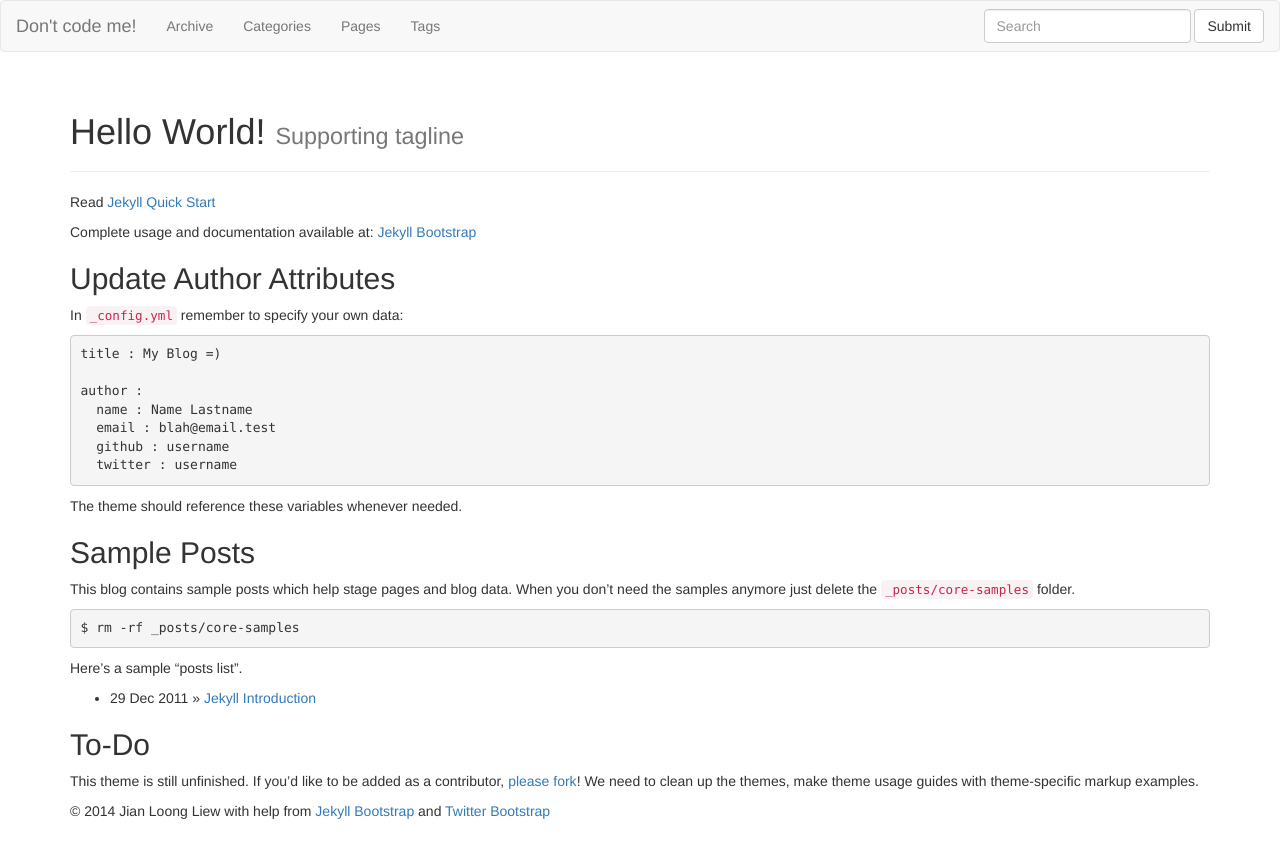
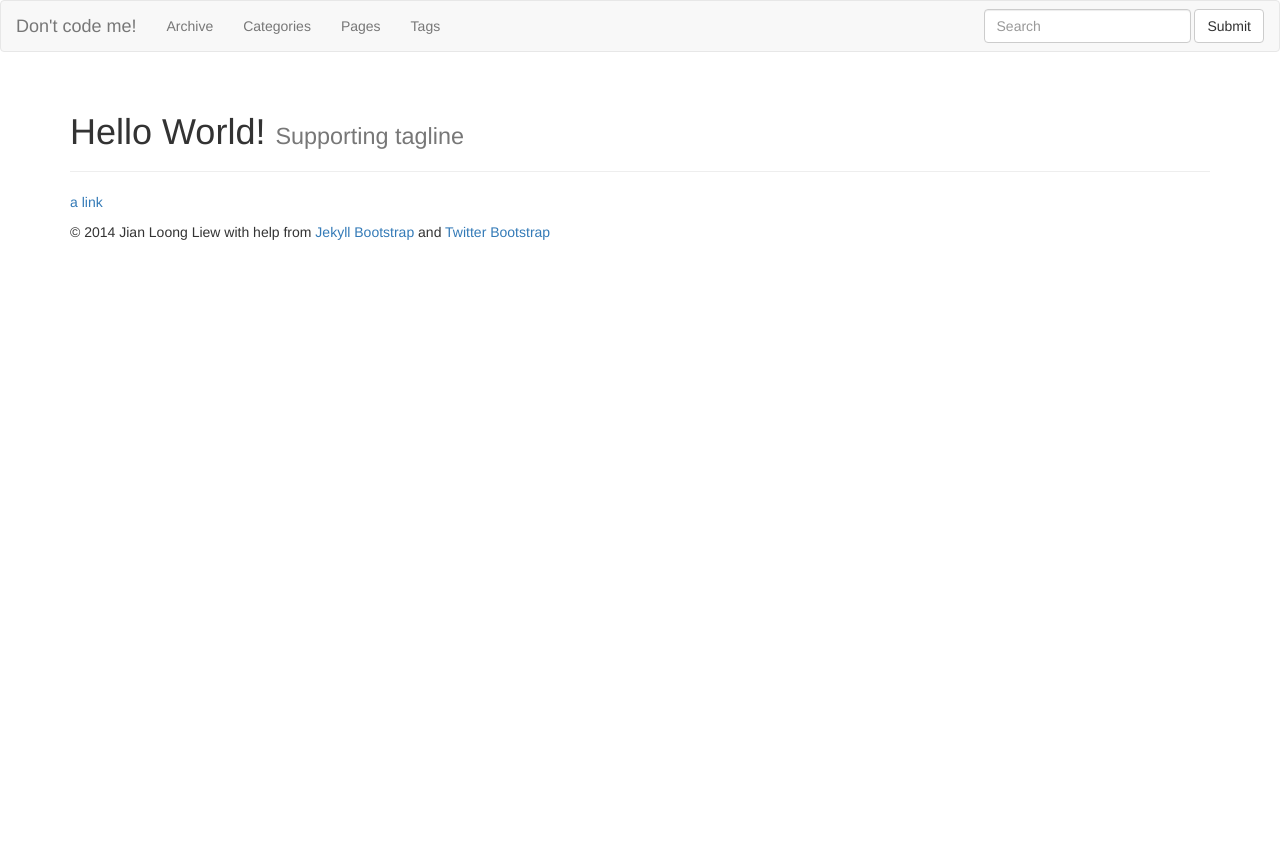
Before and after one commit to poltak/jianloong.github.io, a Jekyll site: the page built from index.md, in a window 1280 px wide. Shown: the top 858 px of the page. Built offline with Jekyll 4.4.1, drawn with Linux system fonts in a browser that asks for light colours; nearby versions of some CDN libraries; library files that are not in the unit come from our copies.

Commit message:
Removed junk

```diff
--- a/index.md
+++ b/index.md
@@ -3,7 +3,7 @@ layout: page
 title: Hello World!
 tagline: Supporting tagline
 ---
-{% include JB/setup %}
+<!-- {% include JB/setup %}
 
 Read [Jekyll Quick Start](http://jekyllbootstrap.com/usage/jekyll-quick-start.html)
 
@@ -42,3 +42,6 @@ Here's a sample "posts list".
 
 This theme is still unfinished. If you'd like to be added as a contributor, [please fork](http://github.com/plusjade/jekyll-bootstrap)!
 We need to clean up the themes, make theme usage guides with theme-specific markup examples.
+ -->
+
+ [a link](http://jianloong.github.io/fit5125/index.html)
```
